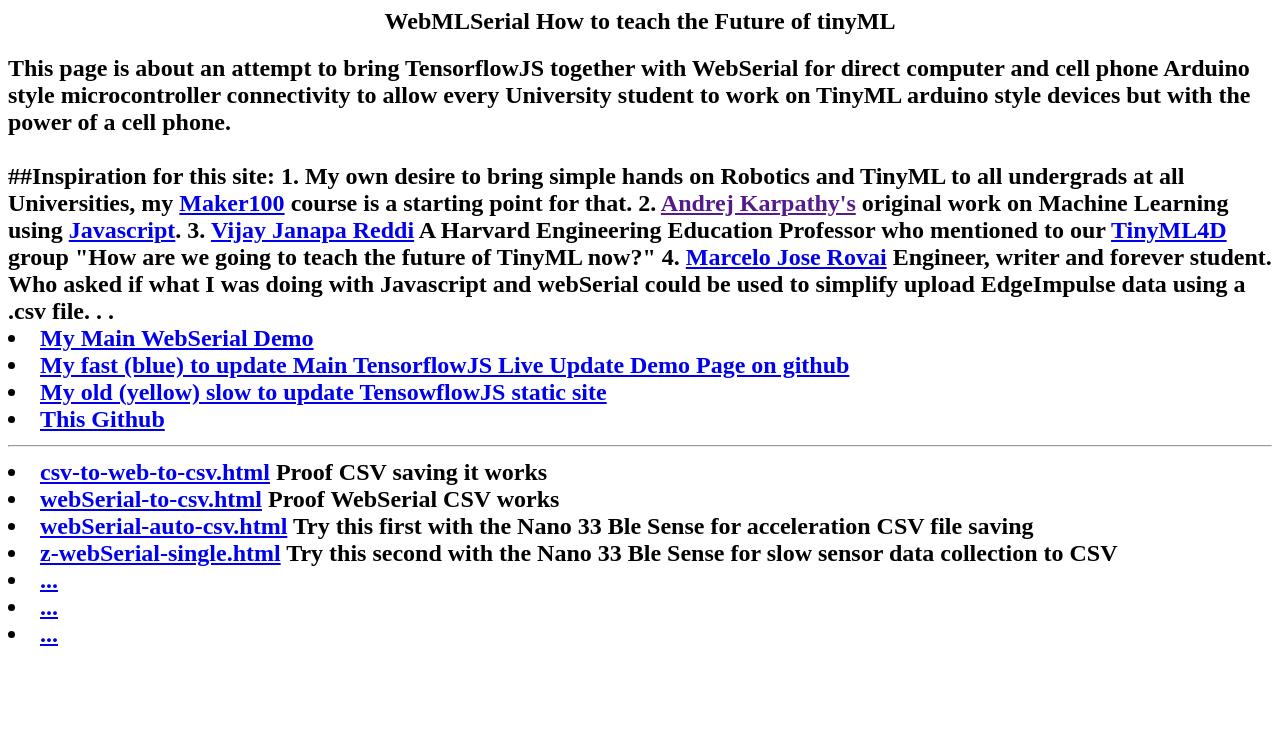
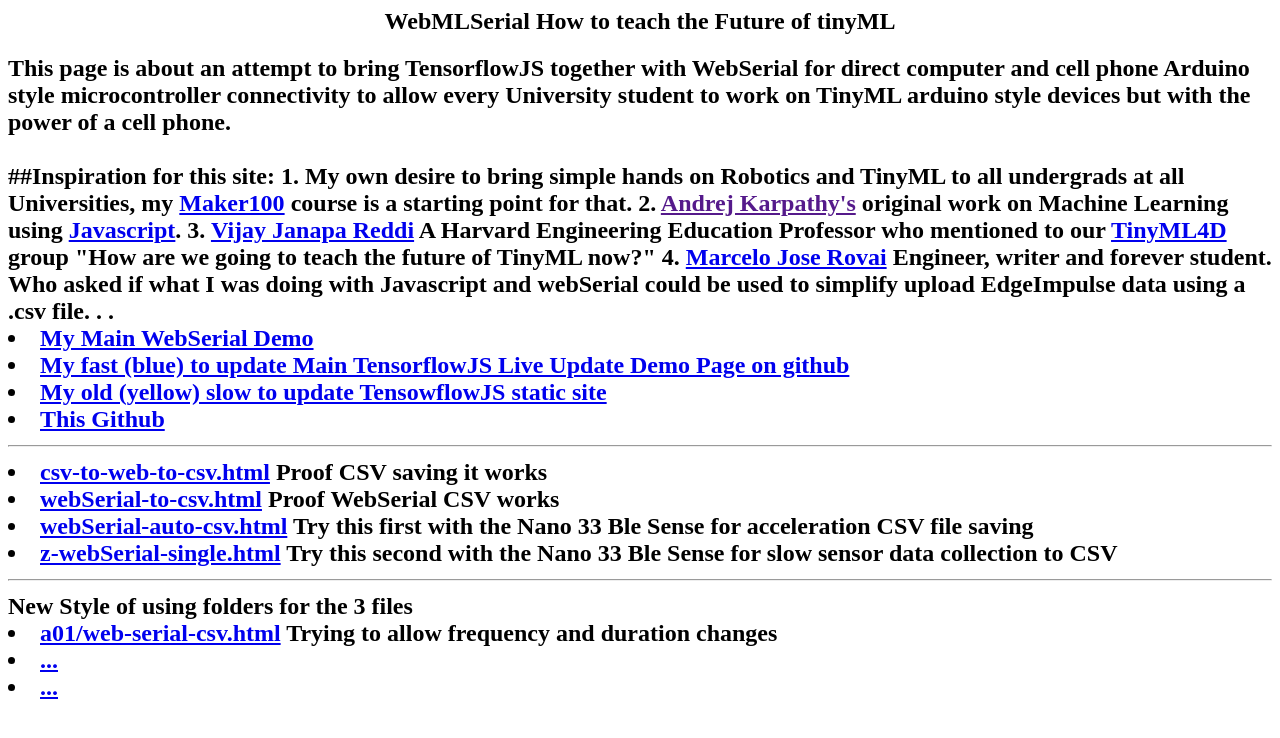
Before and after one commit to hpssjellis/webMLserial, a plain HTML site: page public/index.html in a window 1280 px wide. Drawn offline with Linux system fonts and the light colour scheme.

Commit message:
Update index.html

```diff
--- a/public/index.html
+++ b/public/index.html
@@ -33,6 +33,8 @@
 <li><a href="webSerial-to-csv.html">webSerial-to-csv.html</a> Proof WebSerial CSV works
 <li><a href="webSerial-auto-csv.html">webSerial-auto-csv.html</a> Try this first with the Nano 33 Ble Sense for acceleration CSV file saving
 <li><a href="z-webSerial-single.html">z-webSerial-single.html</a> Try this second with the Nano 33 Ble Sense for slow sensor data collection to CSV
+  <hr>
+  New Style of using folders for the 3 files
+<li><a href="a01/web-serial-csv.html">a01/web-serial-csv.html</a> Trying to allow frequency and duration changes
 <li><a href="..">...</a>
 <li><a href="..">...</a>
-<li><a href="..">...</a>
```
